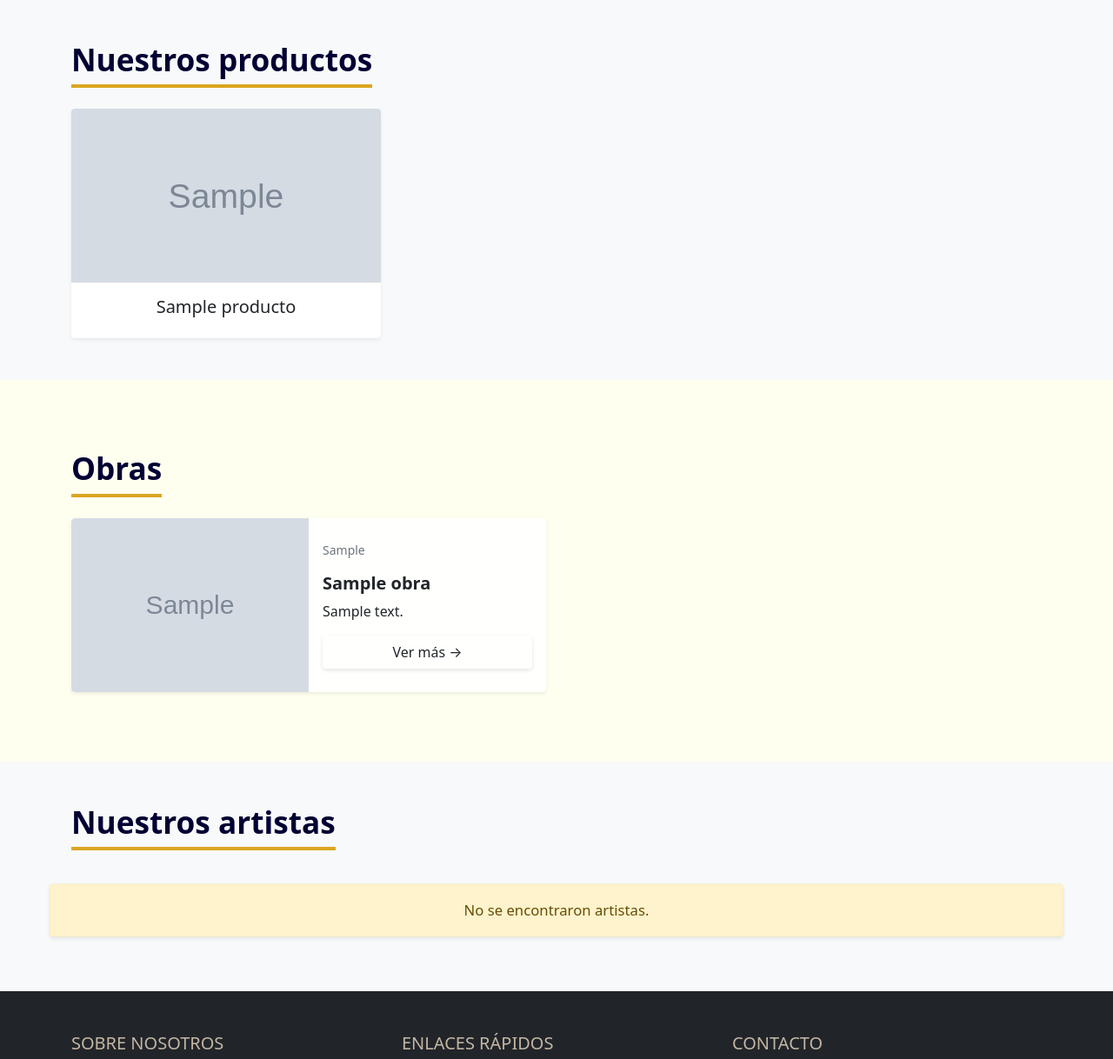
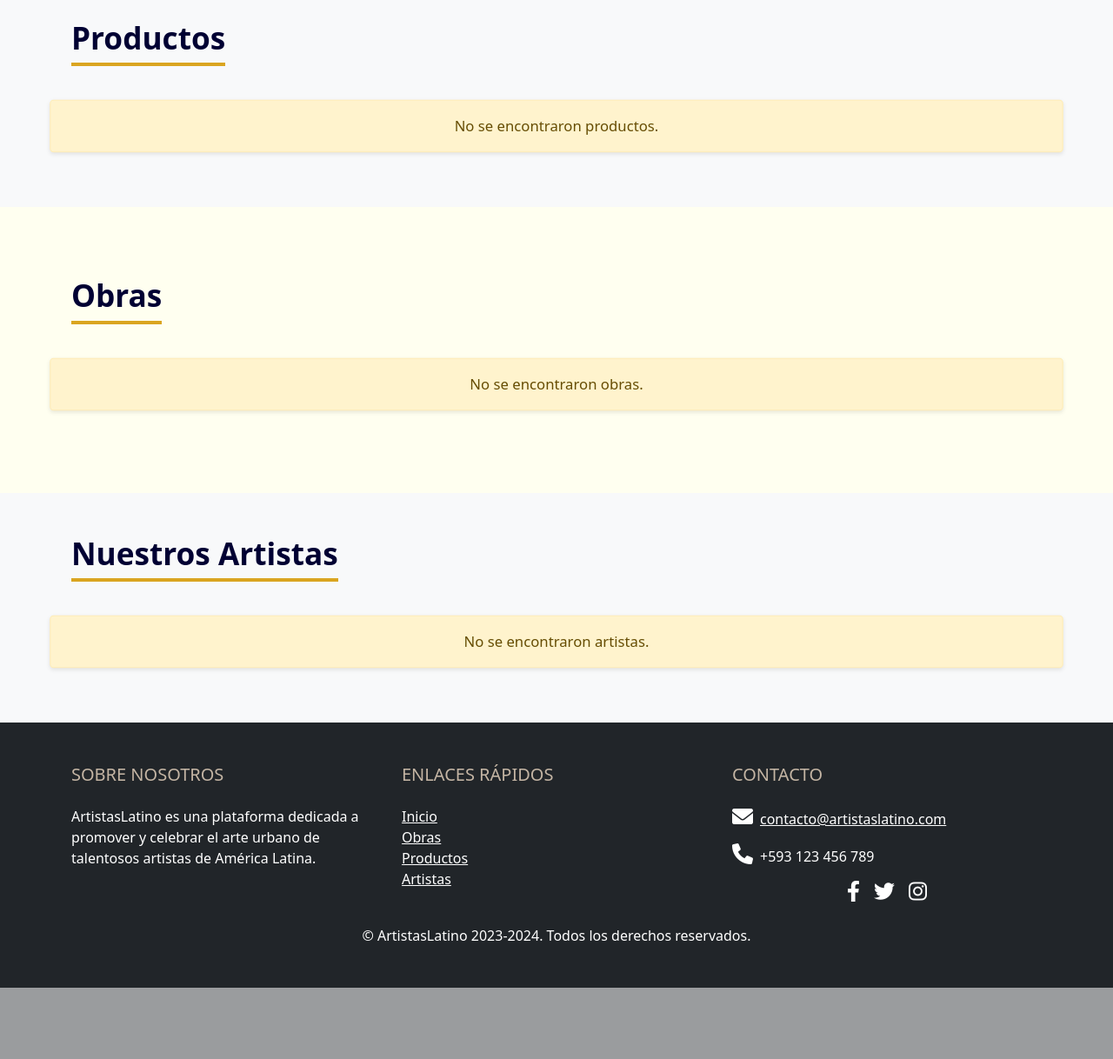
Before and after one commit to ikestrella/ProyectoWeb, a Django app: page / in a window 1280 px wide. Shown: the part 877-2095 px from the top of the page at 87% size. After the commit the page ends 2013 px from the top, so only its background shows below. Run offline with Django 4.2, Linux system fonts and the light colour scheme; tables that the repository leaves empty hold one stand-in row (values such as "Sample post"); grey boxes marked "Sample" are stand-in pictures.

Commit message:
Control Rutas

```diff
--- a/proyecto/app/templates/pages/inicio.html
+++ b/proyecto/app/templates/pages/inicio.html
@@ -16,7 +16,7 @@
     </header>
 
     <section class="hero text-white text-center py-5">
-        <div class="container" style="margin-top: 100px; margin-bottom: 100px;">
+        <div class="container" style="margin-top: 75px; margin-bottom: 100px;">
             <h1 class="display-4 fw-bold"><br> <br> <br> Artistas Urbanos <br> <br><br></h1>
             <p class="lead">Descubre a los talentosos artistas urbanos que están transformando las calles con su arte. <br>
                 Desde murales vibrantes hasta instalaciones efímeras, este es el lugar donde el arte urbano cobra vida.</p>
@@ -25,14 +25,16 @@
 
     <div class="container mt-5">
         <section class="mb-5">
-            <h2 class="text-center fw-bold mb-4 section-title">Nuestros productos</h2>
+            <h2 class="text-center fw-bold mb-4 section-title">Productos</h2>
             <div class="row g-4">
                 {% for p in productos %}
                 <div class="col-md-4">
                     <div class="card h-100 border-0 shadow-sm">
                         <img src="{{ p.imagen.url }}" alt="{{ p.nombre }}" class="card-img-top">
                         <div class="card-body text-center">
+                            <p class="small text-muted">{{ p.artista }}</p>
                             <h5 class="card-title">{{ p.nombre }}</h5>
+                            <a href="{% url 'producto_detail' p.id %}" class="btn view-more-btn">Ver más →</a>
                         </div>
                     </div>
                 </div>
@@ -60,7 +62,6 @@
                                 <div class="card-body">
                                     <p class="small text-muted">{{ o.artista }}</p>
                                     <h5 class="card-title fw-bold">{{ o.nombre }}</h5>
-                                    <p class="card-text">{{ o.descripcion }}</p>
                                     <a href="{% url 'mostrarObra' o.id %}" class="btn view-more-btn">Ver más →</a>
                                 </div>
                             </div>
@@ -78,7 +79,7 @@
 
     <div class="container mt-5">
         <section class="mb-5">
-            <h2 class="text-center fw-bold mb-4 section-title">Nuestros artistas</h2>
+            <h2 class="text-center fw-bold mb-4 section-title">Nuestros Artistas</h2>
             <div class="row g-4">
                 {% for a in artistas %}
                 <div class="col-md-4">
--- a/proyecto/app/views.py
+++ b/proyecto/app/views.py
@@ -252,9 +252,9 @@
         return render(request, 'pages/login.html')
 
 def presentar_inicio(request):
-    artistas = Artista.objects.all().exclude(plan='basico')
-    productos = Producto.objects.all()
-    obras = Obra.objects.all()
+    artistas = Artista.objects.all().exclude(plan='basico').exclude(plan='admin')[:3]
+    productos = Producto.objects.all().filter(verificacion='ACEPTADO')[:4]
+    obras = Obra.objects.all().filter(verificacion='ACEPTADO')[:3]
 
     return render(request, 'pages/inicio.html', {
         'artistas': artistas,
@@ -315,9 +315,10 @@
     usuario = request.session.get('usuario')
     if not usuario and not artista_id:
         return redirect('login')
-
     if artista_id:
         artista = get_object_or_404(Artista, id=artista_id)
+    elif artista.plan == 'basico':
+        return redirect('perfil')
     else:
         try:
             artista = Artista.objects.get(usuario=usuario)
```
